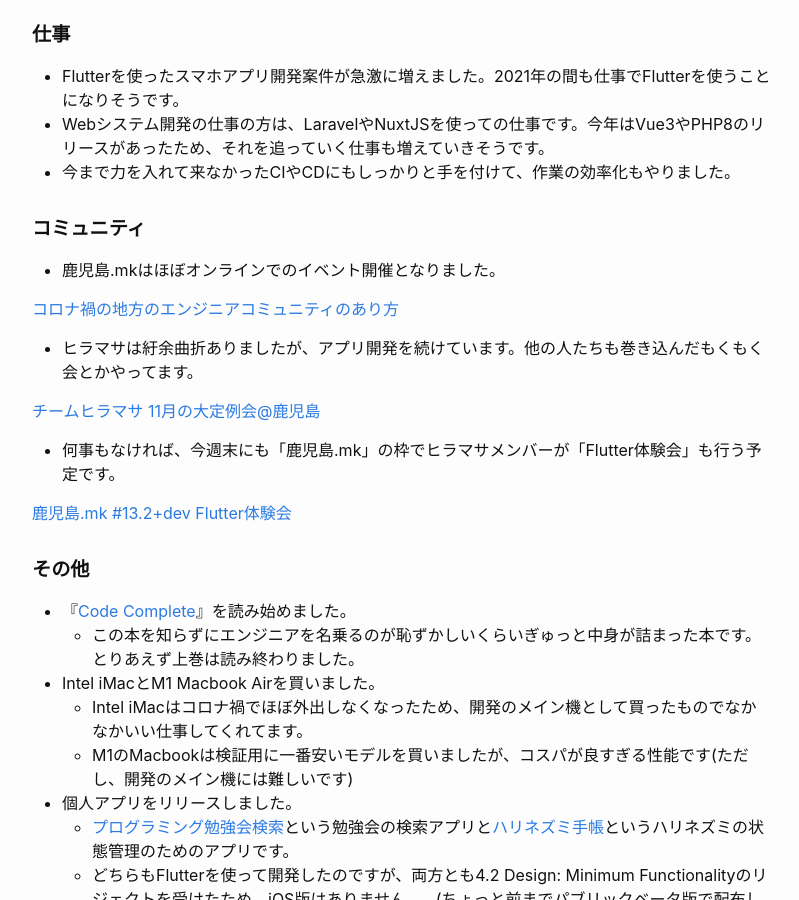
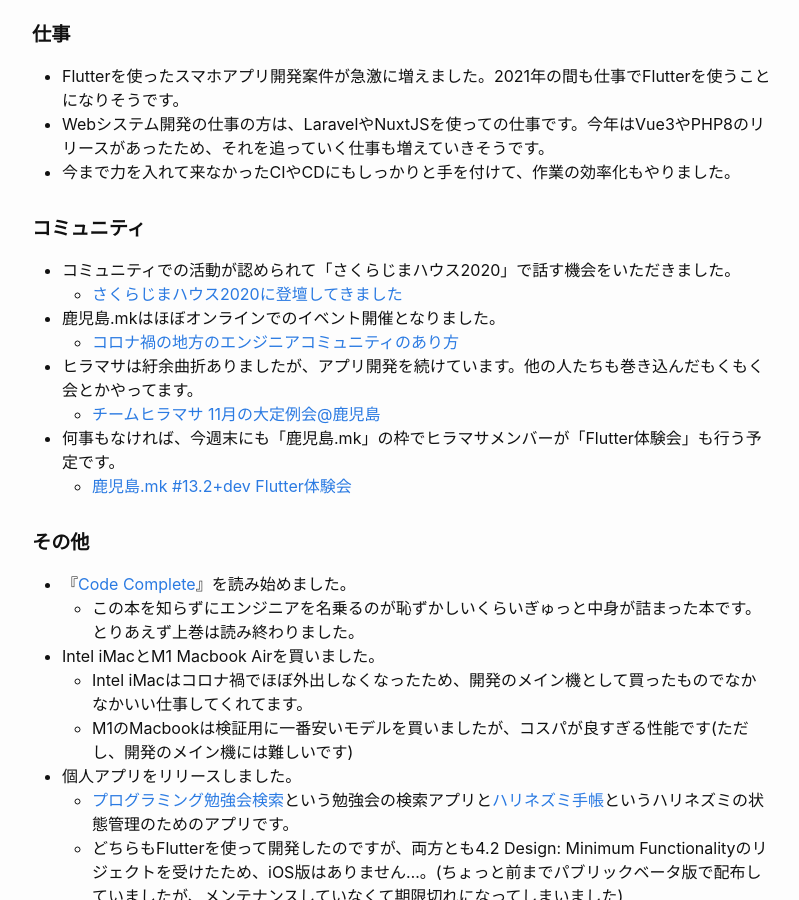
Before and after one commit to qst-exe/qst-blog, a Jekyll site: the page built from _posts/2020-12-21-post-740.md, in a window 1280 px wide and 900 px high, scrolled down 495 px. Shown: the whole window, without its empty margins (238-1037 px from the left). Built offline with Jekyll 4.4.1, drawn with Linux system fonts in a browser that asks for light colours; comment, search, counter and statistics services are not loaded.

Commit message:
[Fix] コミュニティの記事更新

```diff
--- a/_posts/2020-12-21-post-740.md
+++ b/_posts/2020-12-21-post-740.md
@@ -1,7 +1,7 @@
 ---
 author: qst
 title: 2020年の振り返り
-description: かごんま🌋 Advent Calendar 2020 の21日目の記事です。
+description: かごんま🌋 Advent Calendar 2020 の21日目の記事です。2020年の振り返りをしつつ、地方勢に引っかかりそうなことを書きます。
 slug: looking-back-on-2020
 id: 740
 date: '2020-12-21 00:00:00'
@@ -37,17 +37,17 @@ tags:
 
 ### コミュニティ
 
+- コミュニティでの活動が認められて「さくらじまハウス2020」で話す機会をいただきました。
+    - [さくらじまハウス2020に登壇してきました](https://kusutan.com/post-681){:target="_blank"}
+
 - 鹿児島.mkはほぼオンラインでのイベント開催となりました。
-
-[コロナ禍の地方のエンジニアコミュニティのあり方](https://kusutan.com/covid-19-pandemic-rural-engineer-community){:target="_blank"}
+    - [コロナ禍の地方のエンジニアコミュニティのあり方](https://kusutan.com/covid-19-pandemic-rural-engineer-community){:target="_blank"}
 
 - ヒラマサは紆余曲折ありましたが、アプリ開発を続けています。他の人たちも巻き込んだもくもく会とかやってます。
-
-[チームヒラマサ 11月の大定例会@鹿児島](https://hiramasa.connpass.com/event/195883/){:target="_blank"}
+    - [チームヒラマサ 11月の大定例会@鹿児島](https://hiramasa.connpass.com/event/195883/){:target="_blank"}
 
 - 何事もなければ、今週末にも「鹿児島.mk」の枠でヒラマサメンバーが「Flutter体験会」も行う予定です。
-
-[鹿児島.mk #13.2+dev Flutter体験会](https://kagoshima-mk.connpass.com/event/197842/){:target="_blank"}
+    - [鹿児島.mk #13.2+dev Flutter体験会](https://kagoshima-mk.connpass.com/event/197842/){:target="_blank"}
 
 ### その他
 
```
